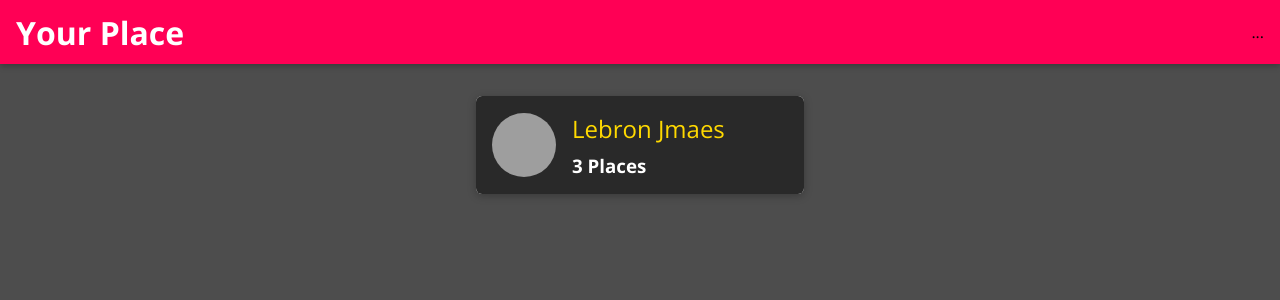
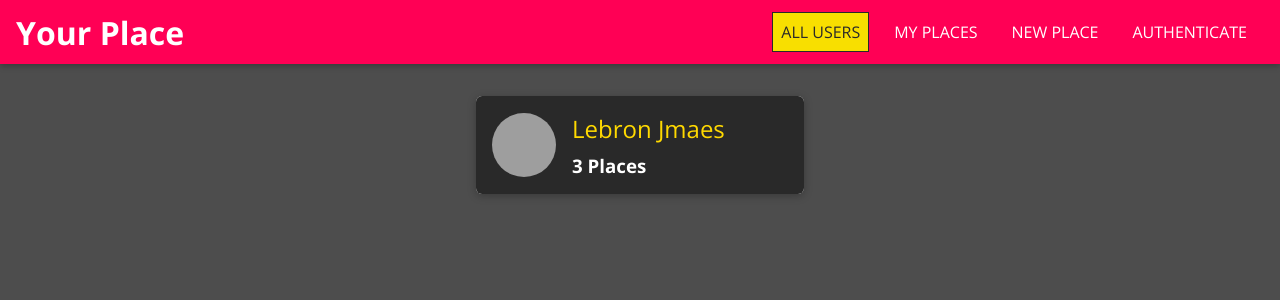
Before and after one commit to mishkamag/first-mern-app, a React (Create React App) app: page / in a window 1280 px wide. Shown: the top 300 px of the page. Built offline with nearby package versions, Linux system fonts and the light colour scheme; grey boxes are pictures that could not be loaded.

Commit message:
working with header's navlinks

```diff
--- a/src/shared/components/Navigation/MainNavigation.js
+++ b/src/shared/components/Navigation/MainNavigation.js
@@ -2,6 +2,7 @@
 import { Link } from "react-router-dom";
 import MainHeader from "./MainHeader";
 import "./MainNavigation.css";
+import NavLinks from "./NavLinks";
 
 const MainNavigation = () => {
   return (
@@ -14,7 +15,9 @@
       <h1 className="main-navigation__title">
         <Link to="/">Your Place</Link>
       </h1>
-      <nav>...</nav>
+      <nav>
+        <NavLinks />
+      </nav>
     </MainHeader>
   );
 };
--- a/src/shared/components/Navigation/NavLinks.css
+++ b/src/shared/components/Navigation/NavLinks.css
@@ -0,0 +1,76 @@
+.nav-links {
+  list-style: none;
+  margin: 0;
+  padding: 0;
+  width: 100%;
+  height: 100%;
+  display: flex;
+  flex-direction: column;
+  justify-content: center;
+  align-items: center;
+}
+
+.nav-links li {
+  margin: 1rem;
+}
+
+.nav-links a {
+  border: 1px solid transparent;
+  color: #292929;
+  text-decoration: none;
+  padding: 0.5rem;
+}
+
+.nav-links a:hover,
+.nav-links a:active,
+.nav-links a.active {
+  background: #f8df00;
+  border-color: #292929;
+  color: #292929;
+}
+
+.nav-links button {
+  cursor: pointer;
+  border: 1px solid #292929;
+  color: #292929;
+  background: transparent;
+  padding: 0.5rem;
+  font: inherit;
+}
+
+.nav-links button:focus {
+  outline: none;
+}
+
+.nav-links button:hover,
+.nav-links button:active {
+  background: #292929;
+  color: white;
+}
+
+@media (min-width: 768px) {
+  .nav-links {
+    flex-direction: row;
+  }
+
+  .nav-links li {
+    margin: 0 0.5rem;
+  }
+
+  .nav-links a {
+    color: white;
+    text-decoration: none;
+  }
+
+  .nav-links button {
+    border: 1px solid white;
+    color: white;
+    background: transparent;
+  }
+
+  .nav-links button:hover,
+  .nav-links button:active {
+    background: #f8df00;
+    color: #292929;
+  }
+}
--- a/src/shared/components/Navigation/NavLinks.js
+++ b/src/shared/components/Navigation/NavLinks.js
@@ -0,0 +1,27 @@
+import React from "react";
+import { NavLink } from "react-router-dom";
+
+import "./NavLinks.css";
+
+const NavLinks = () => {
+  return (
+    <ul className="nav-links">
+      <li>
+        <NavLink to="/" exact="true">
+          ALL USERS
+        </NavLink>
+      </li>
+      <li>
+        <NavLink to="/u1/places">MY PLACES</NavLink>
+      </li>
+      <li>
+        <NavLink to="/places/new">NEW PLACE</NavLink>
+      </li>
+      <li>
+        <NavLink to="/auth">AUTHENTICATE</NavLink>
+      </li>
+    </ul>
+  );
+};
+
+export default NavLinks;
```
